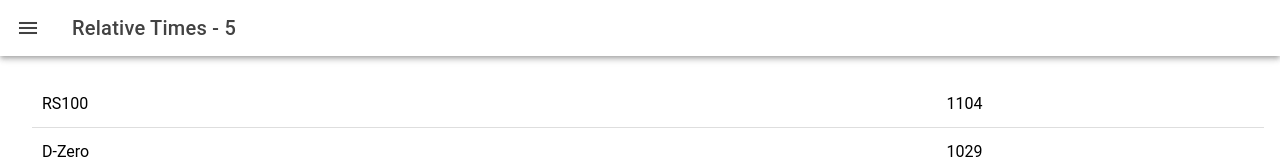
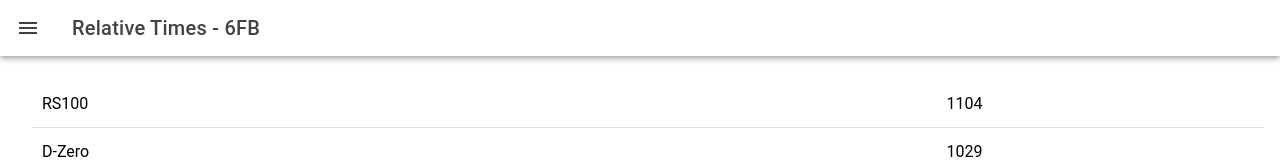
Before and after one commit to gmlogan/PyCalc, a React (Vite) app: page /home in a window 1280 px wide. Shown: the top 160 px of the page. Built offline with nearby package versions, Linux system fonts and the light colour scheme.

Commit message:
Update to 6 with long cache time and see if PWA updates

```diff
--- a/src/pages/ListPage.tsx
+++ b/src/pages/ListPage.tsx
@@ -25,7 +25,7 @@ const ListPage: React.FC = () => {
     <IonPage>
       <IonHeader>
         <IonToolbar>
-          <IonTitle>Relative Times - 5 </IonTitle>
+          <IonTitle>Relative Times - 6FB </IonTitle>
           <IonButtons slot="start">
             <IonMenuButton />
           </IonButtons>
```
